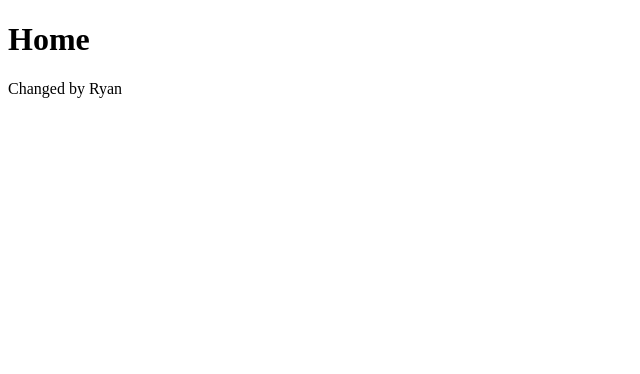
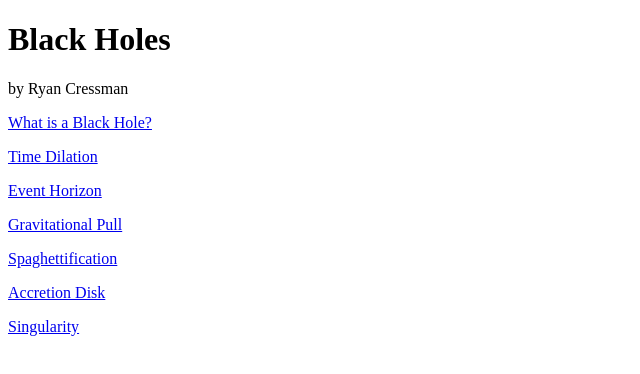
Before and after one commit to rtcmaker/blackholes, a plain HTML site: page index.html in a window 1280 px wide. Shown: the whole page, without its empty margins (0-640 px from the left). Drawn offline with Linux system fonts and the light colour scheme.

Commit message:
Test for Black Holes Main Page for Passion Project

```diff
--- a/index.html
+++ b/index.html
@@ -1,10 +1,26 @@
 <!DOCTYPE html>
-<html lang="en">
-    <head>
-        <title>Home</title>
-    </head>
-    <body>
-        <h1>Home</h1>
-        <p>Changed by Ryan</p>
-    </body>
+<html>
+<head>
+<meta charset=”utf-8”>
+<title>Black Holes</title>
+</head>
+<body>
+<main>
+<h1>Black Holes</h1>
+<p>by Ryan Cressman</p>
+<a href=”what-is-a-black-hole.html”>What is a Black Hole?</a>
+<p> </p>
+<a href=”time-dilation.html”>Time Dilation</a>
+<p> </p>
+<a href=”event-horizon.html”>Event Horizon</a>
+<p> </p>
+<a href=”gravitational-pull.html”>Gravitational Pull</a>
+<p> </p>
+<a href=”spaghettification.html”>Spaghettification</a>
+<p> </p>
+<a href=”accretion-disk.html”>Accretion Disk</a>
+<p> </p>
+<a href=”singularity.html”>Singularity</a>
+</main>
+</body>
 </html>
```
